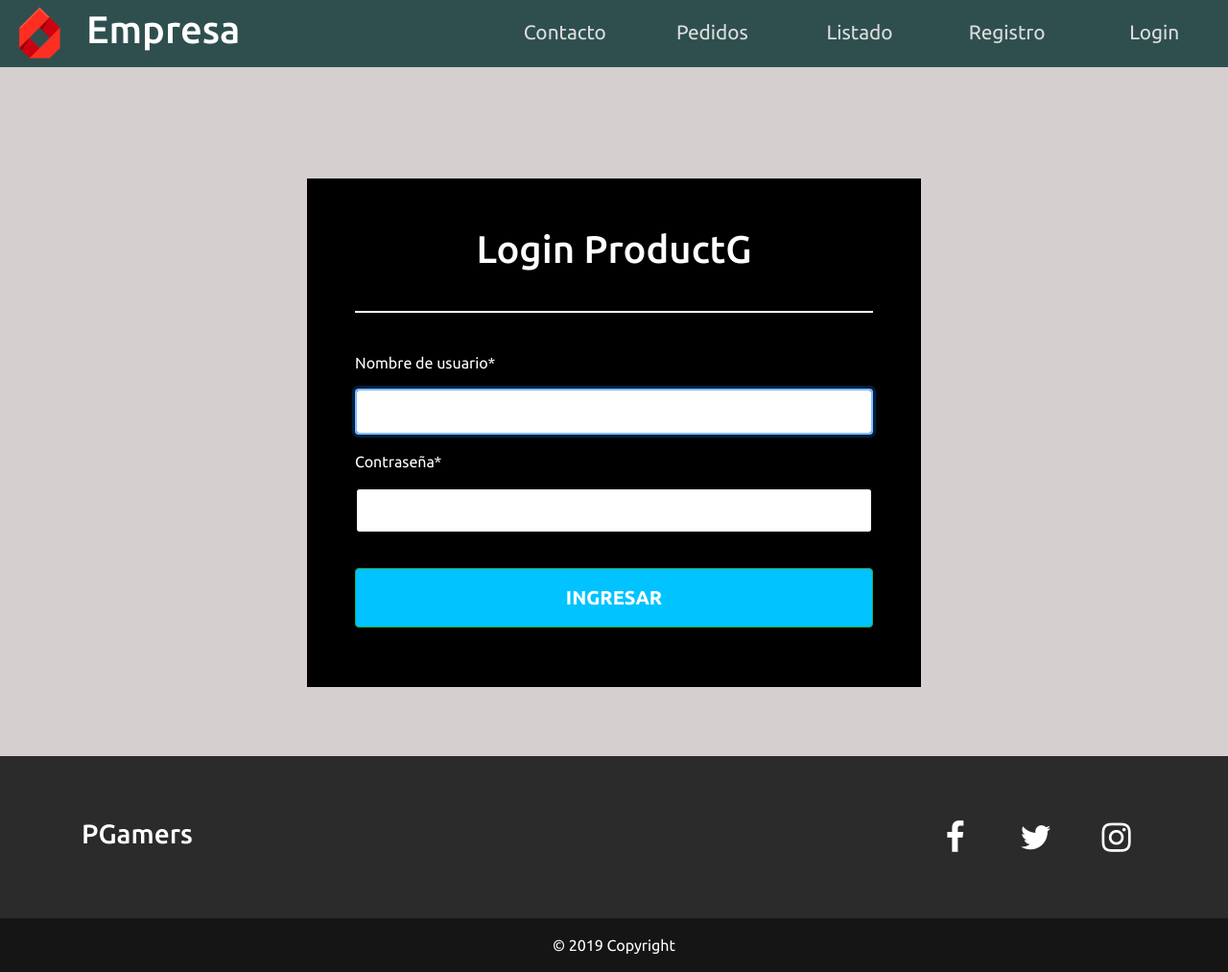
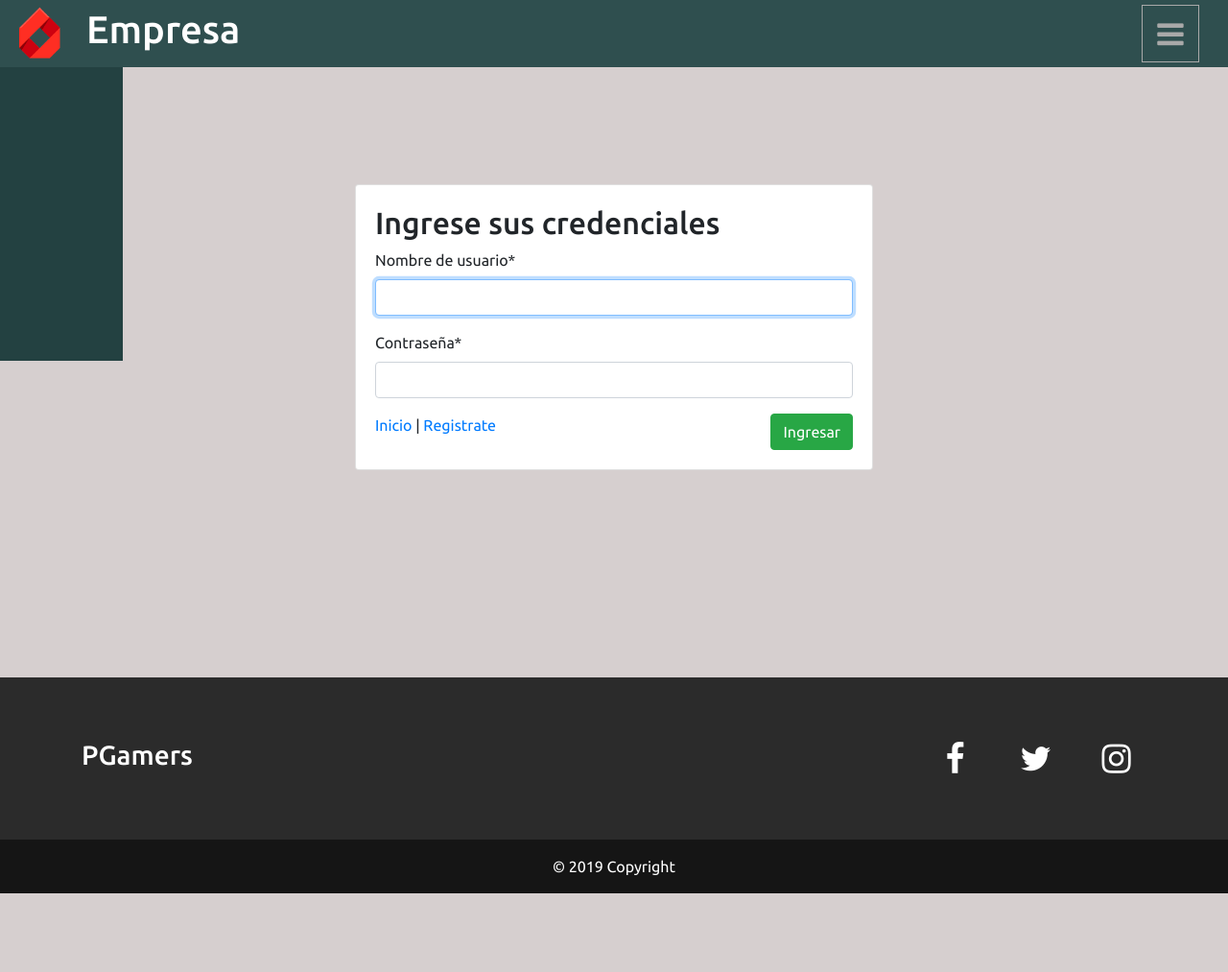
Before and after one commit to TheFlyDog/WebPGamers, a Django app: page /accounts/login/?next=/listar-pedido/ in a window 1280 px wide. Shown: the whole page at 96% size. After the commit the page ends 931 px from the top, so only its background shows below. Run offline with Django 3.2, Linux system fonts and the light colour scheme; some libraries are stand-ins or nearby versions.

Commit message:
Segundo Avance del proyecto

```diff
--- a/PGamersWeb/PGamersApp/forms.py
+++ b/PGamersWeb/PGamersApp/forms.py
@@ -16,7 +16,8 @@ class PedidoForm(forms.ModelForm):
         model = Pedido
         fields = ['rut','nombres', 'a_paterno', 'a_materno', 'correo', 'producto']
 
-class UserRegisterForm(UserCreationForm):
+class CustomUserCreationForm(UserCreationForm):
+
     class Meta:
         model = User
-        fields = ['first_name', 'last_name', 'email', 'username', 'password1', 'password2' ]
+        fields = ['username', 'first_name', 'last_name','email','password1','password2']
--- a/PGamersWeb/PGamersApp/static/css/headerNav.css
+++ b/PGamersWeb/PGamersApp/static/css/headerNav.css
@@ -1,14 +1,15 @@
-header{
+header {
     width: 100%;
-    background: linear-gradient(to right, rgba(97,67,133,1) 0%, rgba(81,99,149,1) 100%);
+    background: linear-gradient(to right, rgba(97, 67, 133, 1) 0%, rgba(81, 99, 149, 1) 100%);
     position: relative;
     top: 70px;
 }
-nav{
+
+nav {
     width: 100%;
     height: 70px;
     max-height: 70px;
-    background: rgb(47,79,79);
+    background: rgb(47, 79, 79);
     position: fixed;
     top: 0;
     left: 0;
@@ -18,7 +19,8 @@ nav{
     align-items: center;
     z-index: 10;
 }
-nav .xlogo{
+
+nav .xlogo {
     width: 70px;
     height: 70px;
     display: grid;
@@ -28,20 +30,21 @@ nav .xlogo{
     color: #fff;
     margin-left: 10px;
 }
-nav .xlogo .xhome-link{
+
+nav .xlogo .xhome-link {
     width: 70px;
     height: 70px;
     margin-top: 10px;
 }
-nav .xlogo a img{
+
+nav .xlogo a img {
     width: 90%;
 }
 
-
-nav .xbar{
+nav .xbar {
     position: fixed;
-    top:70px;
-    left: -120%;
+    top: 70px;
+    left: -90%;
     width: 100%;
     height: 100vh;
     background: transparent;
@@ -49,7 +52,8 @@ nav .xbar{
     display: flex;
     flex-direction: column;
 }
-nav .xbar .xbar-item{
+
+nav .xbar .xbar-item {
     background: #234141;
     padding: 15px 0;
     text-align: center;
@@ -57,12 +61,13 @@ nav .xbar .xbar-item{
     color: #ddd;
     transition: all .5s ease;
 }
-nav .xbar .xbar-item:hover{
+
+nav .xbar .xbar-item:hover {
     text-decoration: none;
     background: #1C5151;
 }
 
-nav #xresponsive-menu{
+nav #xresponsive-menu {
     width: 60px;
     height: 60px;
     background: transparent;
@@ -73,36 +78,38 @@ nav #xresponsive-menu{
     font-size: 2em;
     transition: all .5s ease;
 }
-nav #xresponsive-menu:hover{
+
+nav #xresponsive-menu:hover {
     color: #C0C0C0;
     border-color: #C0C0C0;
     cursor: pointer;
 }
 
-@media (min-width: 768px){
-    #xresponsive-menu{
+@media (min-width: 1300px) {
+    #xresponsive-menu {
         display: none;
     }
-    header{
+    header {
         top: 0;
     }
-
-    nav .xbar{
+    nav .xbar {
         position: static;
         width: 100%;
         height: 70px;
         display: grid;
-        grid-template-columns: repeat(5, 1fr);
+        grid-template-columns: repeat(6, 1fr);
         grid-auto-rows: 70px;
     }
-    nav .xbar .xbar-item{
+    nav .xbar .xbar-item {
         padding: 0 0;
         font-size: 1.3em;
         display: flex;
         background: transparent;
     }
-    nav .xbar .xbar-item:hover{background: transparent;}
-    nav .xbar .xbar-item .xbar-box{
+    nav .xbar .xbar-item:hover {
+        background: transparent;
+    }
+    nav .xbar .xbar-item .xbar-box {
         width: 100%;
         height: 70px;
         background: transparent;
@@ -113,8 +120,8 @@ nav #xresponsive-menu:hover{
         border-bottom: 3px solid transparent;
         transition: all .5s ease;
     }
-    nav .xbar .xbar-item .xbar-box:hover{
-        background: rgba(255,255,255,.1);
+    nav .xbar .xbar-item .xbar-box:hover {
+        background: rgba(255, 255, 255, .1);
         border-color: #fff;
     }
 }
--- a/PGamersWeb/PGamersApp/static/css/style.css
+++ b/PGamersWeb/PGamersApp/static/css/style.css
@@ -6,6 +6,7 @@
     margin: 0;
     padding: 0;
     box-sizing: border-box;
+    list-style: none;
 }
 
 body {
@@ -100,62 +101,3 @@ body {
         grid-template-columns: repeat(1, 1fr);
     }
 }
-
-
-/** Formularios **/
-
-.contenedor-form {
-    width: 50%!important;
-    margin: auto;
-    padding: 50px 50px 120px 50px;
-    background-color: black;
-}
-
-.contenedor-form input {
-    display: block!important;
-    width: 100%;
-    margin: 0 0 10px 0!important;
-    padding: 10px;
-    border: 2px solid black;
-}
-
-.contenedor-form p,
-li {
-    color: white;
-}
-
-.contenedor-form label {
-    color: white;
-    margin-bottom: 15px;
-}
-
-.contenedor-form button[type="submit"] {
-    margin-top: 20px;
-    margin-bottom: 20px;
-    padding: 15px 0;
-    align-items: center!important;
-    text-align: center;
-    width: 100%!important;
-    color: black;
-    background: rgb(0, 195, 255);
-    font-weight: bolder;
-    text-transform: uppercase;
-    font-size: 20px;
-    color: white;
-}
-
-.contenedor-form button[type="submit"]:hover {
-    background-color: rgb(8, 218, 18);
-    color: black;
-}
-
-.contenedor-form h1 {
-    align-items: center;
-    text-align: center;
-    color: white;
-}
-
-.contenedor-form hr {
-    border: 1px solid white;
-    margin: 40px 0;
-}
--- a/PGamersWeb/PGamersApp/templates/PGamersApp/base.html
+++ b/PGamersWeb/PGamersApp/templates/PGamersApp/base.html
@@ -31,18 +31,30 @@
                 <a href="{% url 'contacto' %}" class="xbar-item">
                     <div class="xbar-box">Contacto</div>
                 </a>
+
                 <a href="{% url 'agregar_pedido' %}" class="xbar-item">
                     <div class="xbar-box">Pedidos</div>
                 </a>
+
                 <a href="{% url 'listar_pedido' %}" class="xbar-item">
                     <div class="xbar-box">Listado</div>
                 </a>
                 <a href="{% url 'registro' %}" class="xbar-item">
                     <div class="xbar-box">Registro</div>
                 </a>
-                <a href="{% url 'login' %}" class="xbar-item">
-                    <div class="xbar-box">Login</div>
-                </a>
+
+                {% if user.is_authenticated %}
+                    <a href="{% url 'logout' %}" class="xbar-item">
+                        <div class="xbar-box">Logout</div>
+                    </a>
+                    <a href="#}" class="xbar-item">
+                    <div class="xbar-box">@{{ user.username }}</div>
+                    </a>
+                {% else %}
+                    <a href="{% url 'login' %}" class="xbar-item">
+                        <div class="xbar-box">Login</div>
+                    </a>
+                {% endif %}
             </div>
 
             <button type="button" id="xresponsive-menu"><span class="icon-menu"></span></button>
--- a/PGamersWeb/PGamersApp/templates/Pedido/listar.html
+++ b/PGamersWeb/PGamersApp/templates/Pedido/listar.html
@@ -52,7 +52,7 @@
                     <th>Opciones</th>
                 </tr>
 
-                {% for p in pedidos %}
+                {% for p in entity %}
 
                 <tr>
                     <td>{{ p.rut | title }}</td>
@@ -71,6 +71,10 @@
                 {% endfor %}
 
             </table>
+
+            <div>
+                {% include 'Pedido/paginator.html' %}
+            </div>
         </div>
     </div>
     <br>
--- a/PGamersWeb/PGamersApp/templates/registration/login.html
+++ b/PGamersWeb/PGamersApp/templates/registration/login.html
@@ -5,40 +5,44 @@
 {% load crispy_forms_tags %}
 
 {% block content %}
-		{% if form.errors %}
-        <div class="alert alert-danger" role="alert">Tu usuario y contraseña no coinciden. Intenta nuevamente.</div>
-        {% endif %}
-
-        {% if next %}
-        {% if user.is_authenticated %}
-        <p>Tu cuenta no tiene acceso a esta página. Para proceder, por favor logueate con una cuenta que tenga este acceso.</p>
-        {% else %}
-        <div class="alert alert-warning" role="alert">
-            Por favor <strong>inicia sesión</strong> para ver esta página
-          </div>
-        {% endif %}
-        {% endif %}
 
 	<br>
 	<br>
 	<br>
 	<br>
 	<br>
-		<div class="contenedor-form">
+	<br>
+	<br>
+	<br>
+	<div class= "container">
+		<div class="row">
+			<div class="col-12 col-md-6 offset-md-3">
+				<div class="card">
+					<div class="card-body">
+						<h2>Ingrese sus credenciales</h2>
+
 						<form action="" method="POST">
 
-			<h1> Login ProductG </h1>
+							{% csrf_token %}
+							{{ form | crispy }}
 
-			<hr>
-
-			{% csrf_token %}
-			{{ form | crispy}}
-
-			<button type="submit" class="btn btn-success float-right">Ingresar</button>
+							<a href="{% url 'inicio' %}">Inicio</a> |
+							<a href="{% url 'registro' %}">Registrate</a>
+							<input type="submit" value="Ingresar" class="btn btn-success float-right">
 						</form>
-			<br>
+					</div>
+				</div>
+			</div>
+		</div>
 	</div>
 	<br>
 	<br>
 	<br>
+	<br>
+	<br>
+	<br>
+	<br>
+	<br>
+	<br>
+
 {% endblock %}
--- a/PGamersWeb/PGamersWeb/settings.py
+++ b/PGamersWeb/PGamersWeb/settings.py
@@ -21,7 +21,7 @@ BASE_DIR = Path(__file__).resolve().parent.parent
 # See https://docs.djangoproject.com/en/3.1/howto/deployment/checklist/
 
 # SECURITY WARNING: keep the secret key used in production secret!
-SECRET_KEY = '!@!ne48)(v(3nvg5w%mxdb7@^28qunf1ou!cc+ldeyp2r4ie&q'
+SECRET_KEY = 'S!@!ne48)(v(3nvg5w%mxdb7@^28qunf1ou!cc+ldeyp2r4ie&q'
 
 # SECURITY WARNING: don't run with debug turned on in production!
 DEBUG = True
@@ -30,6 +30,8 @@ ALLOWED_HOSTS = []
 
 MESSAGE_STORAGE = "django.contrib.messages.storage.cookie.CookieStorage"
 
+LOGIN_REDIRECT_URL = "/"
+LOGOUT_REDIRECT_URL = "/"
 
 # Application definition
 
```
Also changed, not shown: PGamersWeb/PGamersApp/templates/Pedido/paginator.html (added, +46 -0 lines), PGamersWeb/PGamersApp/templates/registration/registro.html (+27 -10 lines), PGamersWeb/PGamersApp/views.py (+33 -11 lines). Lines whose indentation alone changed are shown as unchanged.
